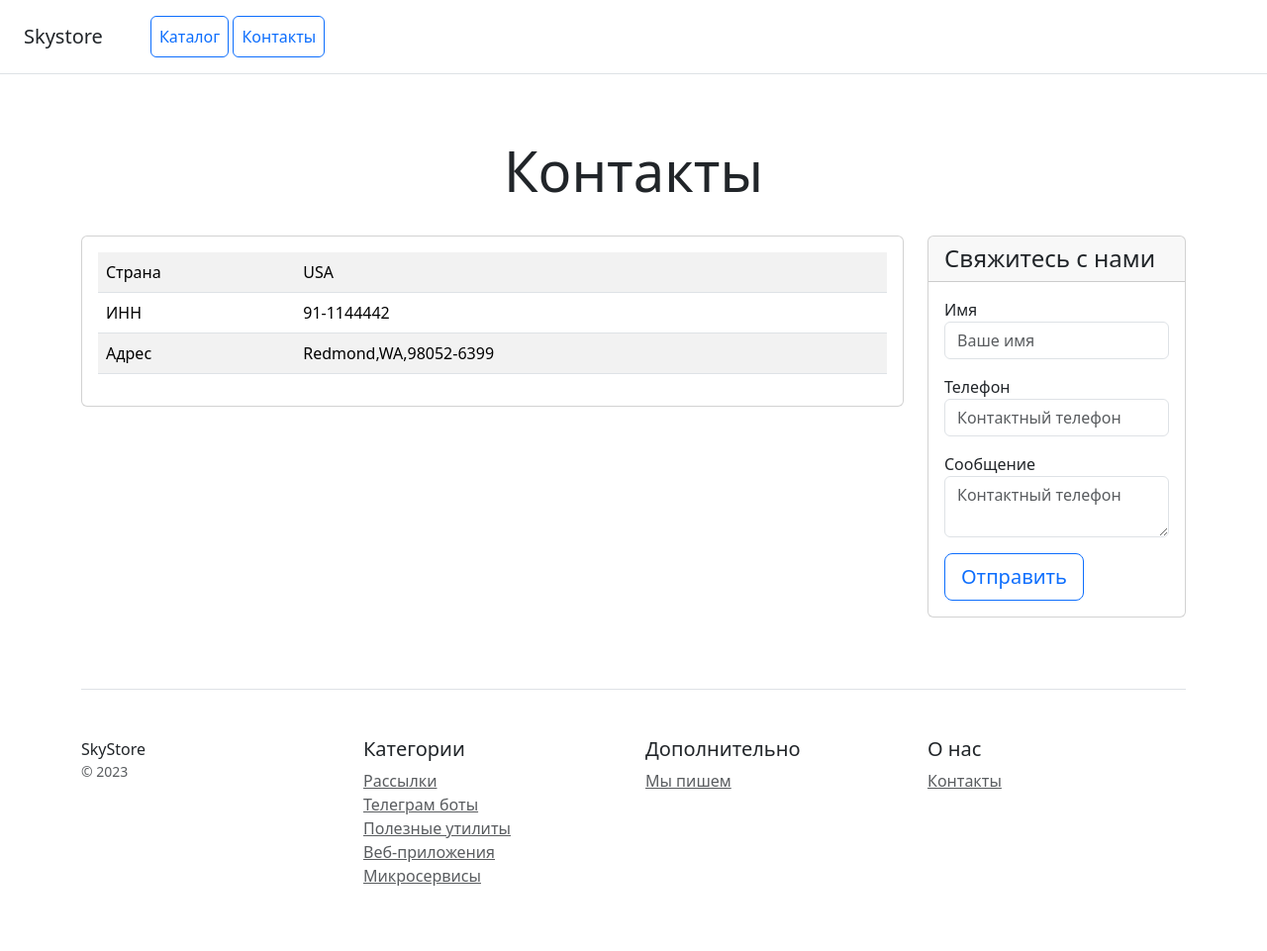
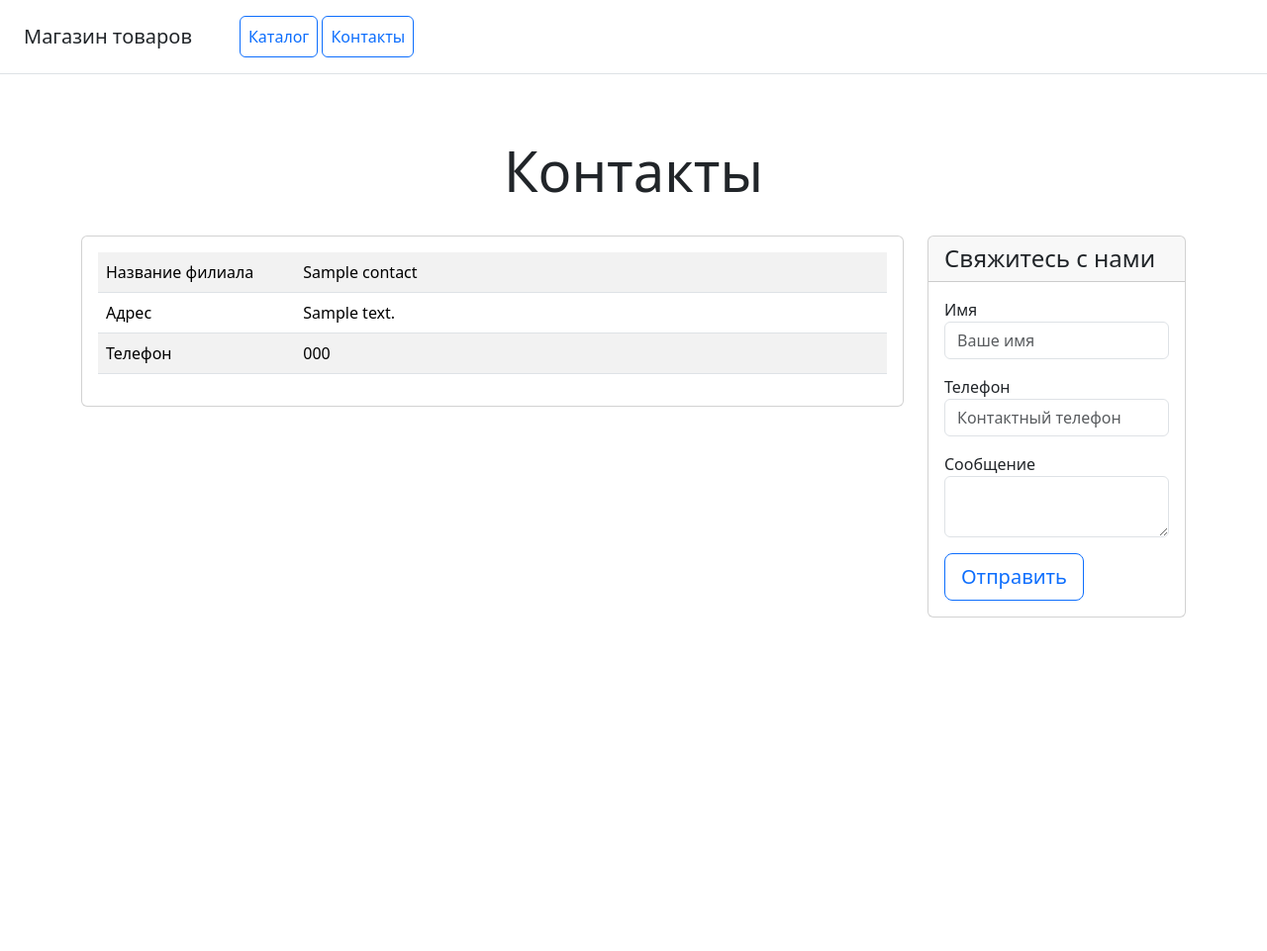
Before and after one commit to Alex26112022/mailing_management_service, a Django app: page /contacts/ in a window 1280 px wide. Shown: the whole page at 99% size. After the commit the page ends 624 px from the top, so only its background shows below. Run offline with Django 5.2, Linux system fonts and the light colour scheme; tables that the repository leaves empty hold one stand-in row (values such as "Sample post").

Commit message:
add contacts

```diff
--- a/catalog/templates/catalog/contacts.html
+++ b/catalog/templates/catalog/contacts.html
@@ -3,12 +3,12 @@
 <head>
     <meta charset="utf-8">
     <meta name="viewport" content="width=device-width, initial-scale=1">
-    <title>Skystore</title>
+    <title>Магазин товаров</title>
     <link href="https://cdn.jsdelivr.net/npm/bootstrap@5.3.2/dist/css/bootstrap.min.css" rel="stylesheet" integrity="sha384-T3c6CoIi6uLrA9TneNEoa7RxnatzjcDSCmG1MXxSR1GAsXEV/Dwwykc2MPK8M2HN" crossorigin="anonymous">
 </head>
 <body>
 <div class="d-flex flex-column flex-md-row align-items-center p-3 px-md-4 mb-3 bg-white border-bottom box-shadow">
-    <h5 class="my-0 mr-md-auto font-weight-normal">Skystore</h5>
+    <h5 class="my-0 mr-md-auto font-weight-normal">Магазин товаров</h5>
     <nav class="ms-5">
         <a class="p-2 btn btn-outline-primary" href="/">Каталог</a>
         <a class="p-2 btn btn-outline-primary" href="/contacts/">Контакты</a>
@@ -22,24 +22,26 @@
 <div class="container">
     <div class="row text-start">
         <div class="col-lg-9 col-md-6 col-sm-12">
+            {% for contact in data_contacts %}
             <div class="card mb-4 box-shadow">
                 <div class="card-body">
                     <table class="table table-striped">
                         <tr>
-                            <td class="w-25">Страна</td>
-                            <td>USA</td>
-                        </tr>
-                        <tr>
-                            <td class="w-25">ИНН</td>
-                            <td>91-1144442</td>
+                            <td class="w-25">Название филиала</td>
+                            <td>{{ contact.title }}</td>
                         </tr>
                         <tr>
                             <td class="w-25">Адрес</td>
-                            <td>Redmond,WA,98052-6399</td>
+                            <td>{{ contact.address }}</td>
+                        </tr>
+                        <tr>
+                            <td class="w-25">Телефон</td>
+                            <td>{{ contact.phone }}</td>
                         </tr>
                     </table>
                 </div>
             </div>
+            {% endfor %}
         </div>
         <div class="col-lg-3 col-md-6 col-sm-12">
             <div class="card mb-4 box-shadow">
@@ -59,7 +61,9 @@
                         </div>
                         <div class="mb-3">
                             <label for="message">Сообщение</label>
-                            <textarea type="text" name="message" class="form-control" id="message" placeholder="Контактный телефон" required></textarea>
+                            <textarea type="text" name="message"
+                                      class="form-control" id="message"
+                                      required></textarea>
                         </div>
                         <button type="submit" class="btn btn-lg btn-block btn-outline-primary">Отправить</button>
                     </form>
@@ -67,37 +71,6 @@
             </div>
         </div>
     </div>
-
-    <footer class="pt-4 my-md-5 pt-md-5 border-top">
-        <div class="row">
-            <div class="col-12 col-md">
-                SkyStore
-                <small class="d-block mb-3 text-muted">&copy; 2023</small>
-            </div>
-            <div class="col-6 col-md">
-                <h5>Категории</h5>
-                <ul class="list-unstyled text-small">
-                    <li><a class="text-muted" href="#">Рассылки</a></li>
-                    <li><a class="text-muted" href="#">Телеграм боты</a></li>
-                    <li><a class="text-muted" href="#">Полезные утилиты</a></li>
-                    <li><a class="text-muted" href="#">Веб-приложения</a></li>
-                    <li><a class="text-muted" href="#">Микросервисы</a></li>
-                </ul>
-            </div>
-            <div class="col-6 col-md">
-                <h5>Дополнительно</h5>
-                <ul class="list-unstyled text-small">
-                    <li><a class="text-muted" href="#">Мы пишем</a></li>
-                </ul>
-            </div>
-            <div class="col-6 col-md">
-                <h5>О нас</h5>
-                <ul class="list-unstyled text-small">
-                    <li><a class="text-muted" href="/contacts/">Контакты</a></li>
-                </ul>
-            </div>
-        </div>
-    </footer>
 </div>
 
 <script src="https://cdn.jsdelivr.net/npm/bootstrap@5.3.2/dist/js/bootstrap.bundle.min.js" integrity="sha384-C6RzsynM9kWDrMNeT87bh95OGNyZPhcTNXj1NW7RuBCsyN/o0jlpcV8Qyq46cDfL" crossorigin="anonymous"></script>
--- a/catalog/views.py
+++ b/catalog/views.py
@@ -1,5 +1,5 @@
 from django.shortcuts import render
-from .models import Category, Product
+from .models import Category, Product, Contacts
 
 from catalog.write_csv import write_csv
 
@@ -22,4 +22,8 @@ def contacts(request):
         print(f'Имя пользователя: {name}\n'
               f'Телефон: {phone}\n'
               f'Сообщение: {message}\n')
-    return render(request, 'catalog/contacts.html')
+
+    data_contacts = Contacts.objects.all()
+
+    return render(request, 'catalog/contacts.html',
+                  {'data_contacts': data_contacts})
```
